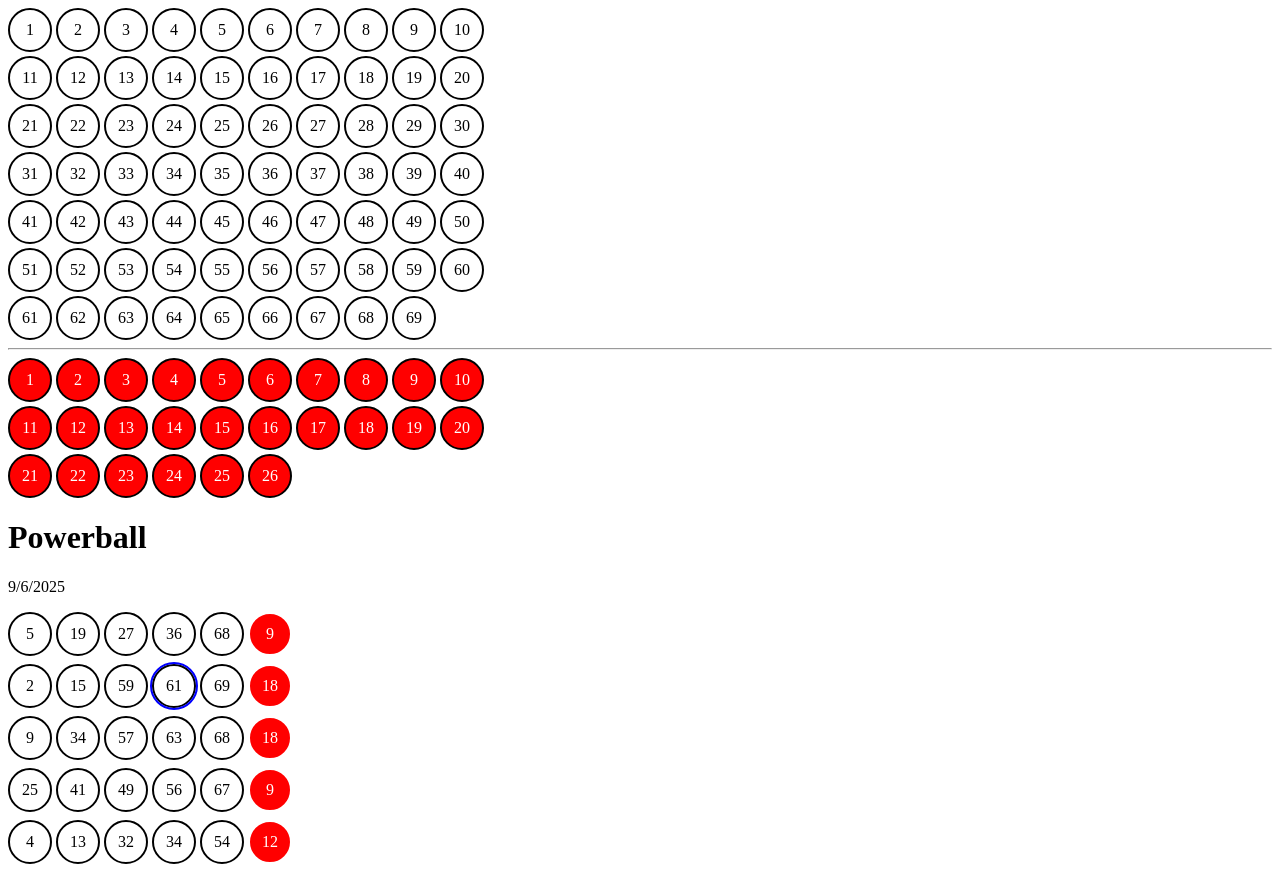
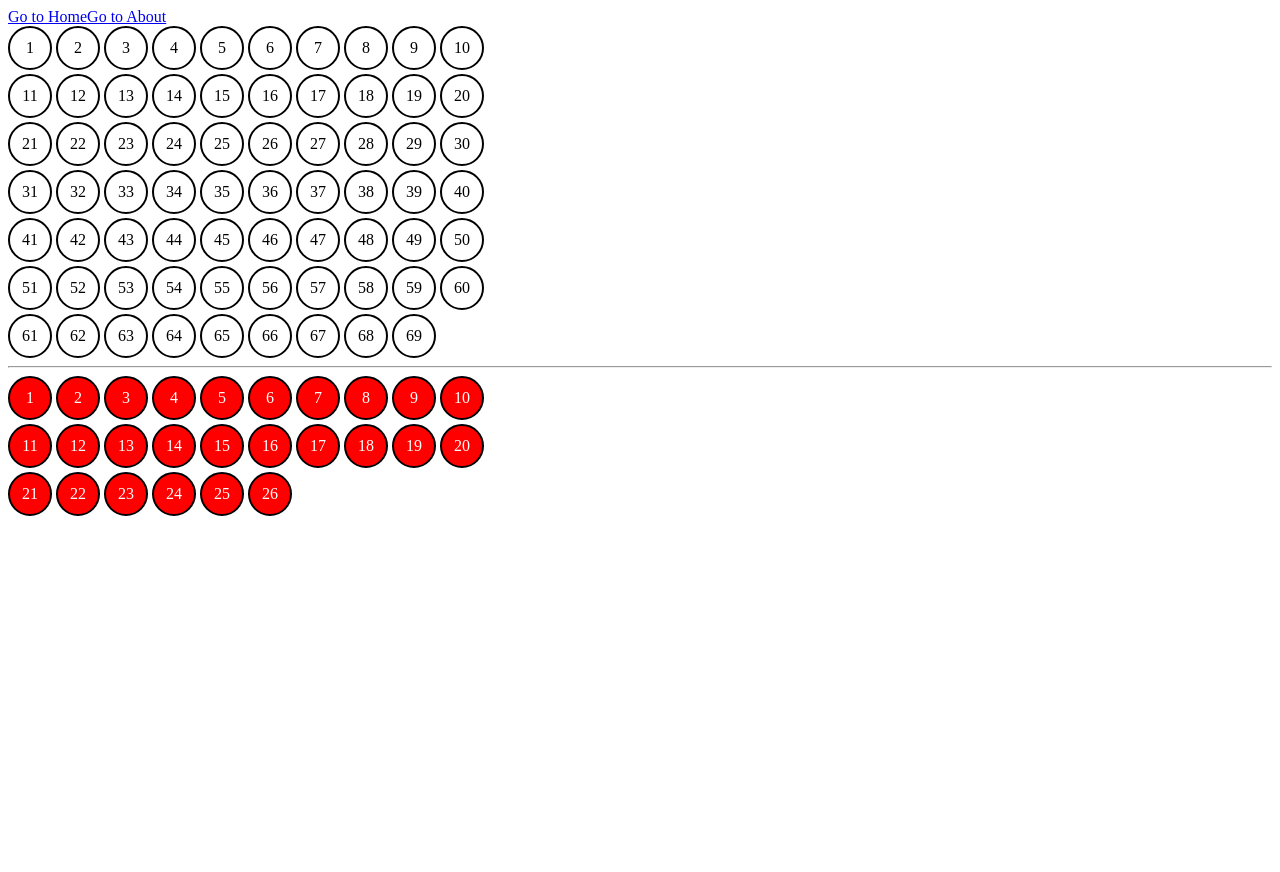
Before and after one commit to Merk42/lottery, a Vue app: page / in a window 1280 px wide. After the commit the page ends 800 px from the top, so only its background shows below. Built offline with nearby package versions, Linux system fonts and the light colour scheme.

Commit message:
basic routing

```diff
--- a/package.json
+++ b/package.json
@@ -9,7 +9,8 @@
     "preview": "vite preview"
   },
   "dependencies": {
-    "vue": "^3.5.18"
+    "vue": "^3.5.18",
+    "vue-router": "^4.5.1"
   },
   "devDependencies": {
     "@vitejs/plugin-vue": "^6.0.1",
--- a/src/App.vue
+++ b/src/App.vue
@@ -1,20 +1,15 @@
 <script setup lang="ts">
-import CheckEntry from './components/CheckEntry.vue';
-import EnterEntry from './components/EnterEntry.vue';
+
 </script>
 
 <template>
-  <EnterEntry/>
-
-  <CheckEntry/>
-
-<!--
-  <Result :entry="ENTRY1" :drawing="DRAWING"  />
-  <Result :entry="ENTRY2" :drawing="DRAWING"  />
-  <Result :entry="ENTRY3" :drawing="DRAWING"  />
-  <Result :entry="ENTRY4" :drawing="DRAWING"  />
-  <Result :entry="ENTRY5" :drawing="DRAWING"  />
-  -->
+  <nav>
+    <RouterLink to="/">Go to Home</RouterLink>
+    <RouterLink to="/check">Go to About</RouterLink>
+  </nav>
+  <main>
+    <RouterView />
+  </main>
 </template>
 
 <style scoped>
--- a/src/main.ts
+++ b/src/main.ts
@@ -1,5 +1,6 @@
 import { createApp } from 'vue'
+import router from './router'
 import './style.css'
 import App from './App.vue'
 
-createApp(App).mount('#app')
+createApp(App).use(router).mount('#app')
```
Also changed, not shown: src/router.ts (added, +16 -0 lines), 1 other file (tests, documents, lock files or other folders).
